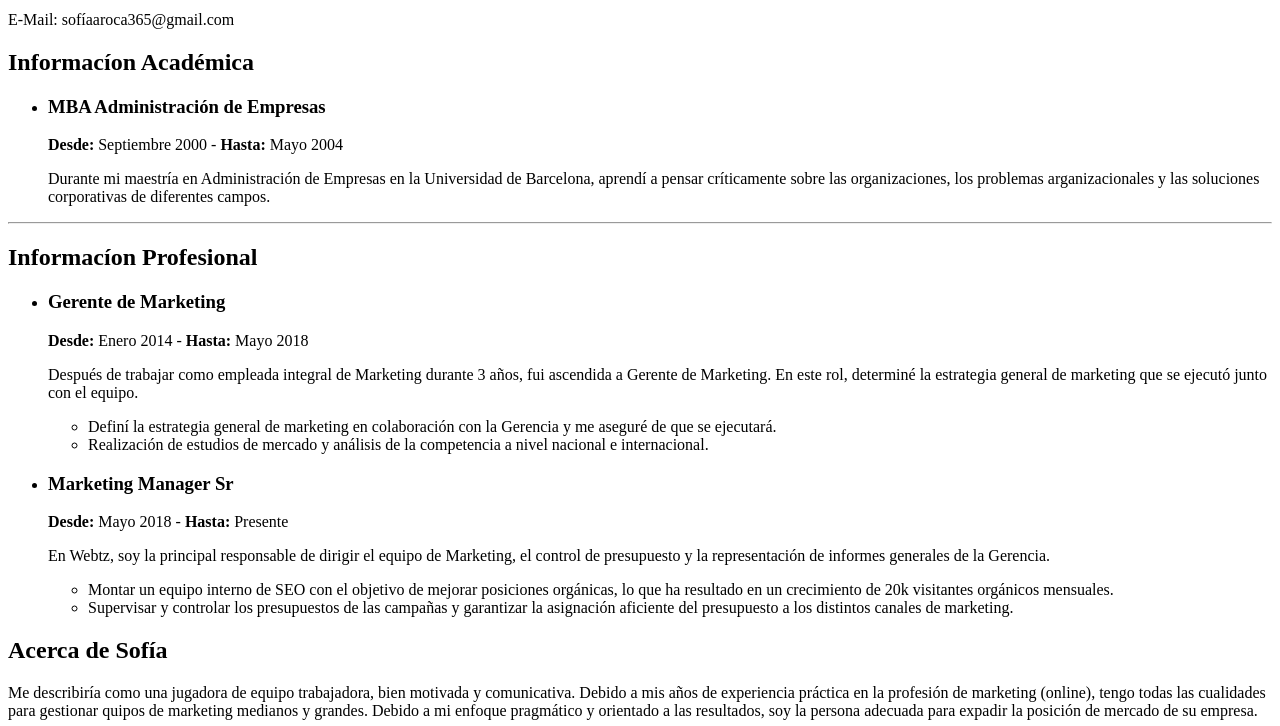
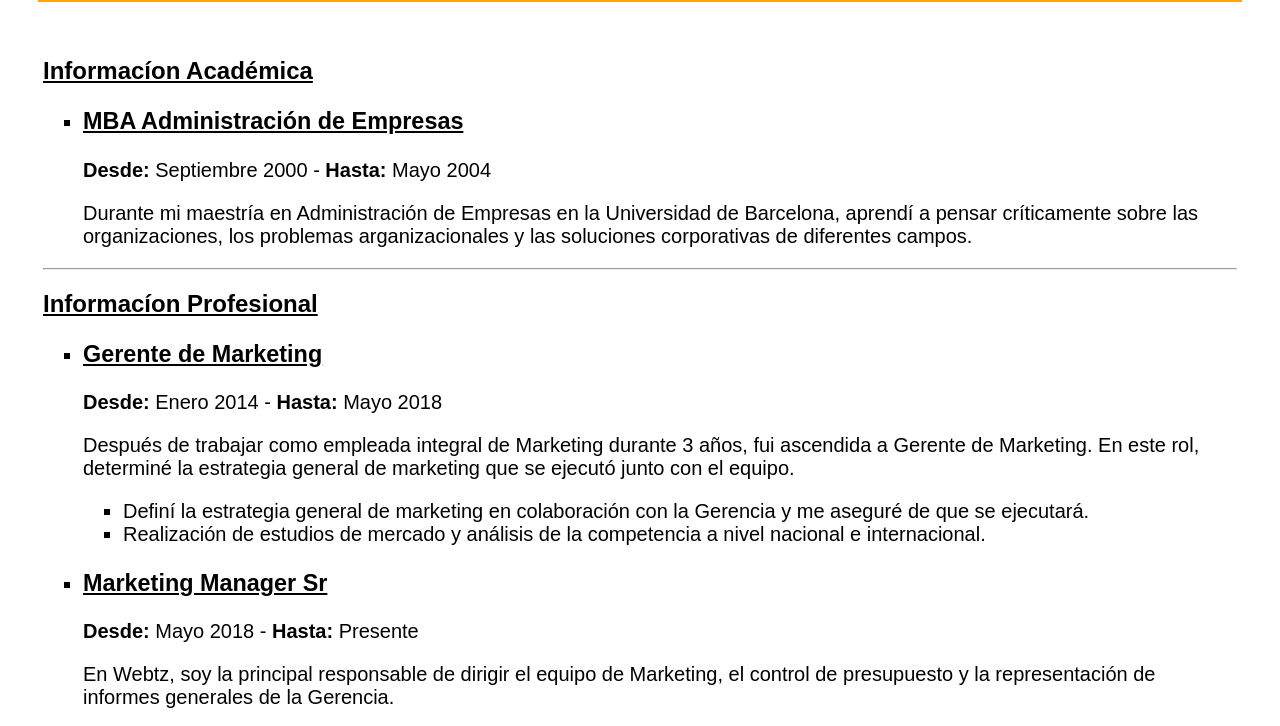
Before and after one commit to CFGGonzalezChavez/cvdeticmas.github.io, a plain HTML site: page index.html in a window 1280 px wide. Shown: the part 324-1050 px from the top of the page. Drawn offline with Linux system fonts and the light colour scheme; files whose address does not match are found by name.

Commit message:
Update index.html

```diff
--- a/index.html
+++ b/index.html
@@ -6,7 +6,7 @@
     <meta name="viewport" content="width=device-width, initial-scale=1.0">
     <title>CV: Curriculum Vitae</title>
     <link rel="icon" type="image/x-icon" href="/Proyecto Final/imagenes/favicon.ico">
-    <link rel="stylesheet" href="/Proyecto Final/estilos.css">
+    <link rel="stylesheet" href=https://github.com/CFGGonzalezChavez/cvdeticmas.github.io/blob/main/estilos.css>
 </head>
 <body>
     <header>
```
